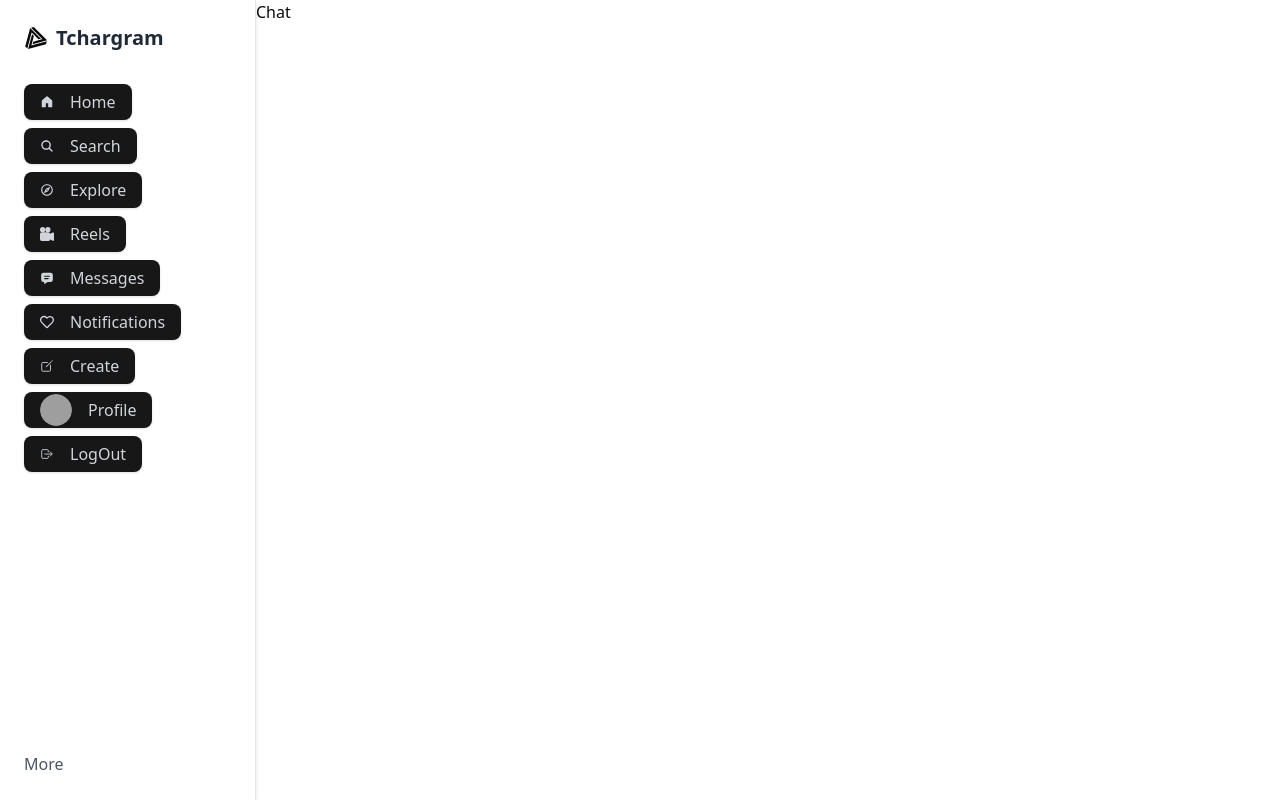
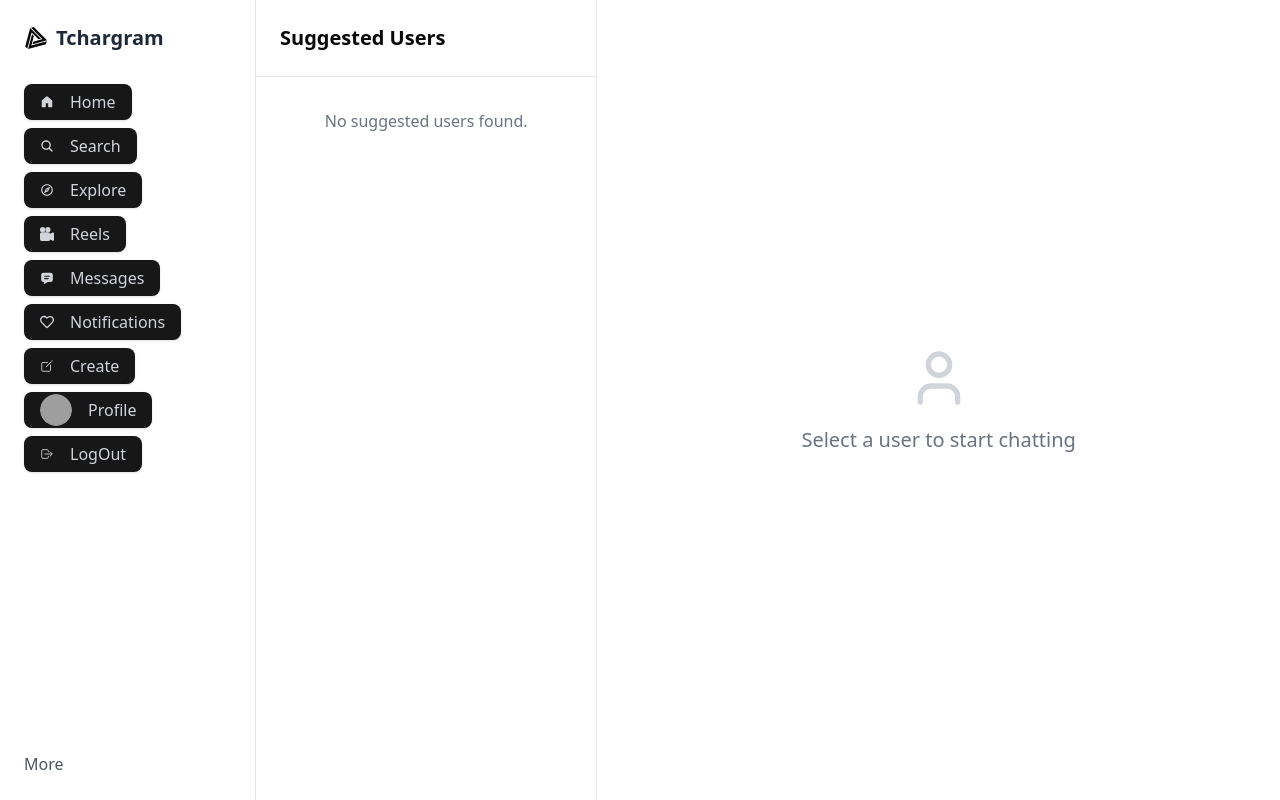
Before and after one commit to trishitchar/TcharGram, a React (Vite) app in the folder client/: page /chat in a window 1280 px wide. Built offline with nearby package versions, Linux system fonts and the light colour scheme; sample sign-in values are in the browser's storage; grey boxes are pictures that could not be loaded.

Commit message:
added chat page

```diff
--- a/client/src/App.tsx
+++ b/client/src/App.tsx
@@ -33,6 +33,7 @@ const App: React.FC = () => {
         <Route path="profile/:userId" element={<Profile />} />
         <Route path="explore/people" element={<ExplorePeoplePage />} />
         <Route path="/chat" element={<Chat />} />
+        {/* <Route path="/direct/inbox" element={<Chat />} /> */}
       </Route>
 
       <Route path="*" element={<NotFound />} />
--- /dev/null
+++ b/client/src/components/chatting/LeftChat.tsx
@@ -0,0 +1,53 @@
+import React from 'react';
+import { useSelector } from 'react-redux';
+import { RootState } from '@/redux/store';
+import { User } from 'lucide-react';
+
+interface LeftChatProps {
+  onUserSelect: (user: any) => void;
+}
+
+const LeftChat: React.FC<LeftChatProps> = ({ onUserSelect }) => {
+  const { users, loading, error } = useSelector((state: RootState) => state.suggestedUsers);
+
+  return (
+    <div className="w-1/3 bg-white border-r border-gray-200 flex flex-col">
+      <h1 className="text-xl font-semibold p-6 border-b border-gray-200">Suggested Users</h1>
+      <div className="flex-grow overflow-y-auto">
+        {loading && <p className="p-4 text-center">Loading...</p>}
+        {error && <p className="p-4 text-center text-red-500">Error: {error}</p>}
+        {users.length > 0 ? (
+          users.map((user) => (
+            <div
+              key={user._id}
+              className="flex items-center p-4 hover:bg-gray-50 cursor-pointer"
+              onClick={() => onUserSelect(user)}
+            >
+              {user.profilePicture ? (
+                <img
+                  src={user.profilePicture}
+                  alt={user.username}
+                  className="w-12 h-12 rounded-full object-cover mr-3"
+                />
+              ) : (
+                <div className="w-12 h-12 rounded-full bg-gray-200 flex items-center justify-center mr-3">
+                  <User className="text-gray-500" size={24} />
+                </div>
+              )}
+              <div>
+                <p className="font-medium">{user.username}</p>
+                {user.bio && <p className="text-sm text-gray-500 truncate">{user.bio}</p>}
+              </div>
+            </div>
+          ))
+        ) : (
+          <div className="text-center py-8">
+            <p className="text-gray-500">No suggested users found.</p>
+          </div>
+        )}
+      </div>
+    </div>
+  );
+};
+
+export default LeftChat;
--- /dev/null
+++ b/client/src/components/chatting/RightChat.tsx
@@ -0,0 +1,85 @@
+import React, { useState } from 'react';
+import { Link } from 'react-router-dom';
+import { User, Send } from 'lucide-react';
+
+interface RightChatProps {
+  selectedUser: any;
+  conversations: { [key: string]: string[] };
+  onSendMessage: (message: string) => void;
+}
+
+const RightChat: React.FC<RightChatProps> = ({ selectedUser, conversations, onSendMessage }) => {
+  const [message, setMessage] = useState('');
+
+  const handleSendMessage = () => {
+    if (message.trim()) {
+      onSendMessage(message);
+      setMessage('');
+    }
+  };
+
+  return (
+    <div className="w-2/3 flex flex-col">
+      {selectedUser ? (
+        <>
+          {/* Chat header */}
+          <div className="bg-white p-4 border-b border-gray-200 flex items-center">
+            {selectedUser.profilePicture ? (
+              <img
+                src={selectedUser.profilePicture}
+                alt={selectedUser.username}
+                className="w-10 h-10 rounded-full object-cover mr-3"
+              />
+            ) : (
+              <div className="w-10 h-10 rounded-full bg-gray-200 flex items-center justify-center mr-3">
+                <User className="text-gray-500" size={20} />
+              </div>
+            )}
+            <div>
+              <Link to={`/profile/${selectedUser._id}`} className="hover:underline">
+                <p className="font-medium">{selectedUser.username}</p>
+              </Link>
+              <p className="text-sm text-gray-500">Active now</p>
+            </div>
+          </div>
+
+          {/* Chat messages */}
+          <div className="flex-grow overflow-y-auto p-4 space-y-4">
+            {conversations[selectedUser._id]?.map((msg, index) => (
+              <div key={index} className="bg-blue-100 p-2 rounded-lg max-w-xs ml-auto">
+                {msg}
+              </div>
+            ))}
+          </div>
+
+          {/* Message input */}
+          <div className="bg-white p-4 border-t border-gray-200">
+            <div className="flex items-center">
+              <input
+                type="text"
+                value={message}
+                onChange={(e) => setMessage(e.target.value)}
+                onKeyPress={(e) => e.key === 'Enter' && handleSendMessage()}
+                placeholder="Type a message..."
+                className="flex-grow p-2 border border-gray-300 rounded-l-lg focus:outline-none focus:ring-2 focus:ring-blue-500"
+              />
+              <button
+                onClick={handleSendMessage}
+                className="bg-blue-500 text-white p-3 rounded-r-lg hover:bg-blue-600 focus:outline-none focus:ring-2 focus:ring-blue-500"
+              >
+                <Send size={20} />
+              </button>
+            </div>
+          </div>
+        </>
+      ) : (
+        <div className="flex flex-col items-center justify-center h-full bg-white">
+          <User className="text-gray-300" size={64} />
+          <p className="mt-4 text-xl text-gray-500">Select a user to start chatting</p>
+        </div>
+      )}
+    </div>
+  );
+};
+
+export default RightChat;
--- a/client/src/components/common/Header.tsx
+++ b/client/src/components/common/Header.tsx
@@ -8,6 +8,8 @@ import { logout } from "@/redux/slices/authSlice";
 import { decodeToken } from "@/middleware/DecodedToken";
 import { Menu, X } from 'lucide-react';
 import toast from "react-hot-toast";
+import { removeAllPosts } from "@/redux/slices/allPostSlice";
+import { removeSuggestedUsers } from "@/redux/slices/suggestedUsersSlice";
 
 const Header: React.FC = () => {
   const navigate = useNavigate();
@@ -43,6 +45,8 @@ const Header: React.FC = () => {
         localStorage.removeItem("token");
         document.cookie = "token=; Max-Age=0";
         dispatch(logout());
+        dispatch(removeAllPosts());
+        dispatch(removeSuggestedUsers());
         navigate("/login");
         toast.success('logout done');
         console.log("Successfully logged out");
--- a/client/src/components/leftFeed/Sidebar.tsx
+++ b/client/src/components/leftFeed/Sidebar.tsx
@@ -16,6 +16,8 @@ import { RootState } from "@/redux/store";
 import { logout } from "@/redux/slices/authSlice";
 import CreatePost from "./CreatePost";
 import { GiMoebiusTriangle } from "react-icons/gi";
+import { removeAllPosts } from "@/redux/slices/allPostSlice";
+import { removeSuggestedUsers } from "@/redux/slices/suggestedUsersSlice";
 
 const Sidebar: React.FC = () => {
   const navigate = useNavigate();
@@ -56,6 +58,8 @@ const Sidebar: React.FC = () => {
         localStorage.removeItem('token');
         document.cookie = 'token=; Max-Age=0';
         dispatch(logout());
+        dispatch(removeAllPosts());
+        dispatch(removeSuggestedUsers());
         navigate('/login');
         console.log('Successfully logged out');
       } else {
@@ -71,14 +75,29 @@ const Sidebar: React.FC = () => {
       case 'Home':
         navigate('/feed');
         break;
-      case 'LogOut':
-        logOutHandler();
+      case 'Search':
+        navigate('/feed');
+        break;
+      case 'Explore':
+        navigate('/feed');
+        break;
+      case 'Reels':
+        navigate('/feed');
+        break;
+      case 'Messages':
+        navigate('/chat');
+        break;
+      case 'Notifications':
+        navigate('/feed');
+        break;
+      case 'Create':
+        setOpen(true);
         break;
       case 'Profile':
         navigate(`/profile/${user?._id}`);
         break;
-      case 'Create':
-        setOpen(true);
+      case 'LogOut':
+        logOutHandler();
         break;
       default:
         console.log(`Clicked on ${text}`);
--- a/client/src/pages/Chat.tsx
+++ b/client/src/pages/Chat.tsx
@@ -1,9 +1,37 @@
-import React from 'react'
+import LeftChat from '@/components/chatting/LeftChat';
+import RightChat from '@/components/chatting/RightChat';
+import React, { useState } from 'react';
 
-const Chat:React.FC = () => {
+const Chat: React.FC = () => {
+  const [selectedUser, setSelectedUser] = useState<any>(null);
+  const [conversations, setConversations] = useState<{ [key: string]: string[] }>({});
+
+  const handleUserSelect = (user: any) => {
+    setSelectedUser(user);
+    if (!conversations[user._id]) {
+      setConversations({ ...conversations, [user._id]: [] });
+    }
+  };
+
+  const handleSendMessage = (message: string) => {
+    if (selectedUser) {
+      setConversations({
+        ...conversations,
+        [selectedUser._id]: [...conversations[selectedUser._id], message],
+      });
+    }
+  };
+
   return (
-    <div>Chat</div>
-  )
-}
+    <div className="flex h-screen bg-gray-100 overflow-hidden">
+      <LeftChat onUserSelect={handleUserSelect} />
+      <RightChat
+        selectedUser={selectedUser}
+        conversations={conversations}
+        onSendMessage={handleSendMessage}
+      />
+    </div>
+  );
+};
 
-export default Chat
+export default Chat;
--- /dev/null
+++ b/client/src/pages/Explore.tsx
@@ -0,0 +1,9 @@
+import React from 'react'
+
+const Explore:React.FC = () => {
+  return (
+    <div>Explore</div>
+  )
+}
+
+export default Explore
--- a/client/src/redux/slices/suggestedUsersSlice.ts
+++ b/client/src/redux/slices/suggestedUsersSlice.ts
@@ -2,7 +2,7 @@ import { createSlice, PayloadAction } from '@reduxjs/toolkit';
 import { User } from '@/data/interface.data';
 
 export interface ExtendedUser extends User {
-  isFollowing: boolean;
+  isFollowing?: boolean;
 }
 
 interface SuggestedUsersState {
@@ -41,6 +41,11 @@ const suggestedUsersSlice = createSlice({
           : user
       );
     },
+    removeSuggestedUsers: (state) => {
+      state.users = [],
+      state.loading = false,
+      state.error = null
+    }
   },
 });
 
@@ -49,6 +54,7 @@ export const {
   fetchSuggestedUsersSuccess,
   fetchSuggestedUsersFailure,
   updateFollowStatus,
+  removeSuggestedUsers,
 } = suggestedUsersSlice.actions;
 
 export default suggestedUsersSlice.reducer;
--- a/client/src/redux/store.ts
+++ b/client/src/redux/store.ts
@@ -22,7 +22,7 @@ const persistConfig: PersistConfig<RootState> = {
   key: 'root',
   version: 1,
   storage,
-  whitelist: ['auth'],  // Only persist `auth` slice
+  whitelist: ['auth','suggestedUsers'],  // Only persist `auth` slice
 };
 
 // Combine reducers
```
